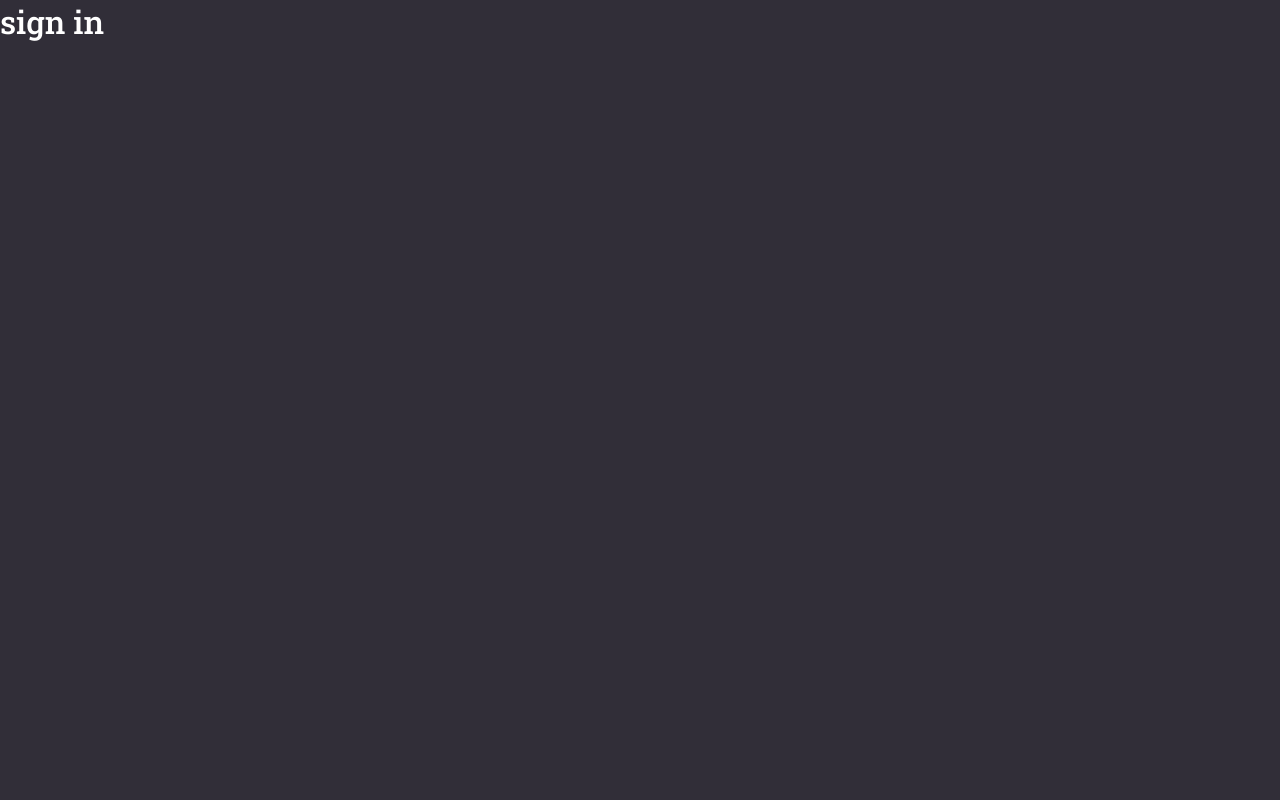
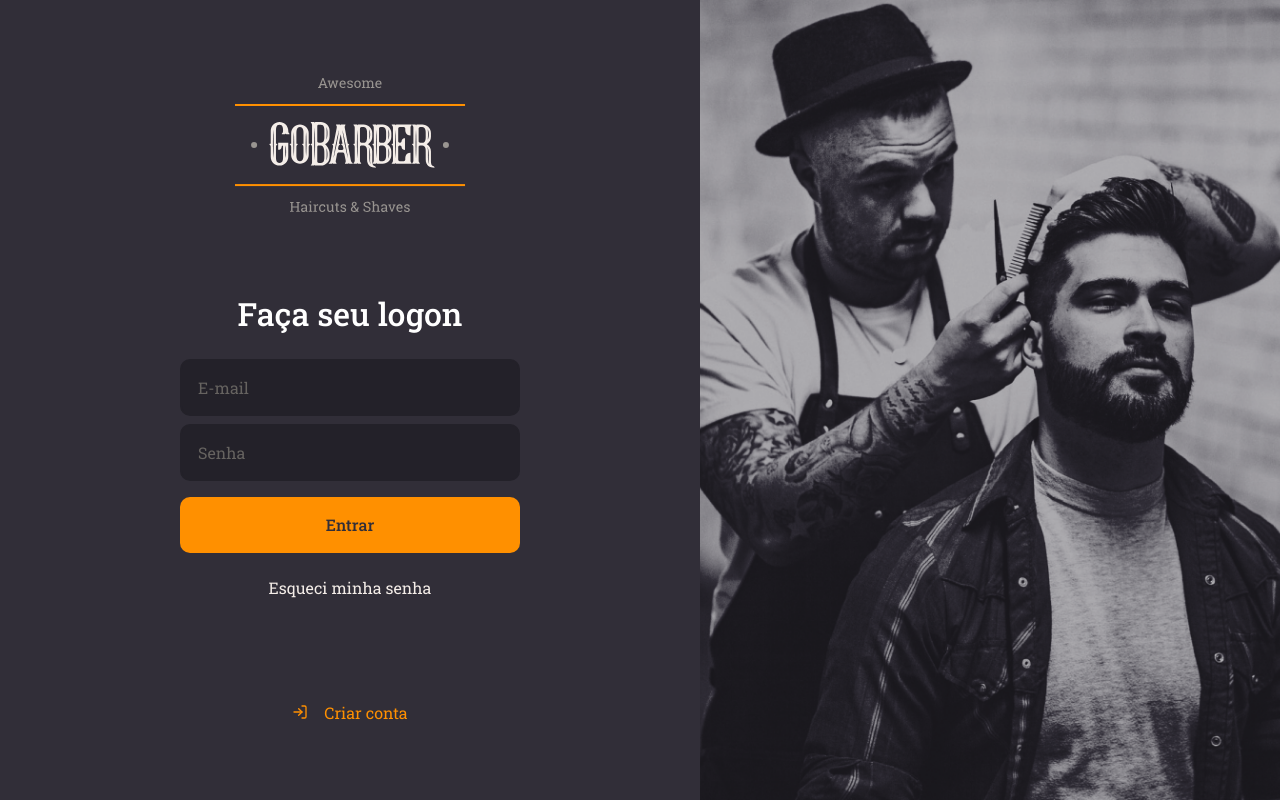
Before and after one commit to guistrutzki/gobarber-frontend, a React (Create React App) app: page / in a window 1280 px wide. Built offline with nearby package versions, Linux system fonts and the light colour scheme.

Commit message:
:sparkles: Add login page

```diff
--- a/package.json
+++ b/package.json
@@ -10,8 +10,10 @@
     "@types/node": "^12.0.0",
     "@types/react": "^16.9.0",
     "@types/react-dom": "^16.9.0",
+    "polished": "^3.6.3",
     "react": "^16.13.1",
     "react-dom": "^16.13.1",
+    "react-icons": "^3.10.0",
     "react-scripts": "3.4.1",
     "styled-components": "^5.1.0",
     "typescript": "~3.7.2"
--- a/src/pages/SignIn/index.tsx
+++ b/src/pages/SignIn/index.tsx
@@ -1,5 +1,34 @@
 import React from 'react';
+import { FiLogIn } from 'react-icons/fi';
 
-const SignIn: React.FC = () => <h1>sign in</h1>;
+import logoImg from '../../assets/logo.svg';
+
+import { Container, Content, Background } from './styles';
+
+const SignIn: React.FC = () => (
+  <Container>
+    <Content>
+      <img src={logoImg} alt="Logo" />
+
+      <form>
+        <h1>Faça seu logon</h1>
+
+        <input placeholder="E-mail" />
+
+        <input type="password" placeholder="Senha" />
+
+        <button type="submit">Entrar</button>
+
+        <a href="forgot">Esqueci minha senha</a>
+      </form>
+
+      <a href="signin">
+        <FiLogIn />
+        Criar conta
+      </a>
+    </Content>
+    <Background />
+  </Container>
+);
 
 export default SignIn;
--- /dev/null
+++ b/src/pages/SignIn/styles.ts
@@ -0,0 +1,99 @@
+import styled from 'styled-components';
+import { shade } from 'polished';
+
+import signInBackgroundImg from '../../assets/sign-in-background.png';
+
+export const Container = styled.div`
+  height: 100vh;
+  display: flex;
+  align-items: stretch;
+`;
+
+export const Content = styled.div`
+  display: flex;
+  flex-direction: column;
+  place-content: center;
+  width: 100%;
+  max-width: 700px;
+  align-items: center;
+
+  form {
+    margin: 80px 0;
+    width: 340px;
+    text-align: center;
+
+    h1 {
+      margin-bottom: 24px;
+    }
+
+    input {
+      background: #232129;
+      border-radius: 10px;
+      border: 2px solid #232129;
+      padding: 16px;
+      width: 100%;
+      color: #f4ede8;
+
+      &::placeholder {
+        color: #666360;
+      }
+
+      & + input {
+        margin-top: 8px;
+      }
+    }
+
+    button {
+      background: #ff9000;
+      height: 56px;
+      border-radius: 10px;
+      border: 0;
+      padding: 0 16px;
+      color: #312e38;
+      width: 100%;
+      font-weight: 500;
+      margin-top: 16px;
+      transition: background-color 0.2s;
+
+      &:hover {
+        background: ${shade(0.2, '#ff9900')};
+      }
+    }
+
+    a {
+      color: #f4ede8;
+      display: block;
+      margin-top: 24px;
+      text-decoration: none;
+      transition: color 0.2s;
+
+      &:hover {
+        color: ${shade(0.2, '#f4ede8')};
+      }
+    }
+  }
+
+  > a {
+    color: #ff9000;
+    display: block;
+    margin-top: 24px;
+    text-decoration: none;
+    transition: color 0.2s;
+    display: flex;
+    align-items: center;
+
+    &:hover {
+      color: ${shade(0.2, '#ff9000')};
+    }
+
+    svg {
+      margin-right: 16px;
+    }
+  }
+`;
+
+export const Background = styled.div`
+  flex: 1;
+  background: url(${signInBackgroundImg}) no-repeat center;
+  background-size: cover;
+`;
--- a/src/styles/global.ts
+++ b/src/styles/global.ts
@@ -14,7 +14,7 @@
     -webkit-font-smoothing: antialiased;
   }
 
-  body, input button {
+  body, input, button {
     font-family: 'Roboto Slab', serif;
     font-size: 16px;
   }
```
Also changed, not shown: src/assets/logo.svg (added), 1 other file (tests, documents, lock files or other folders).
